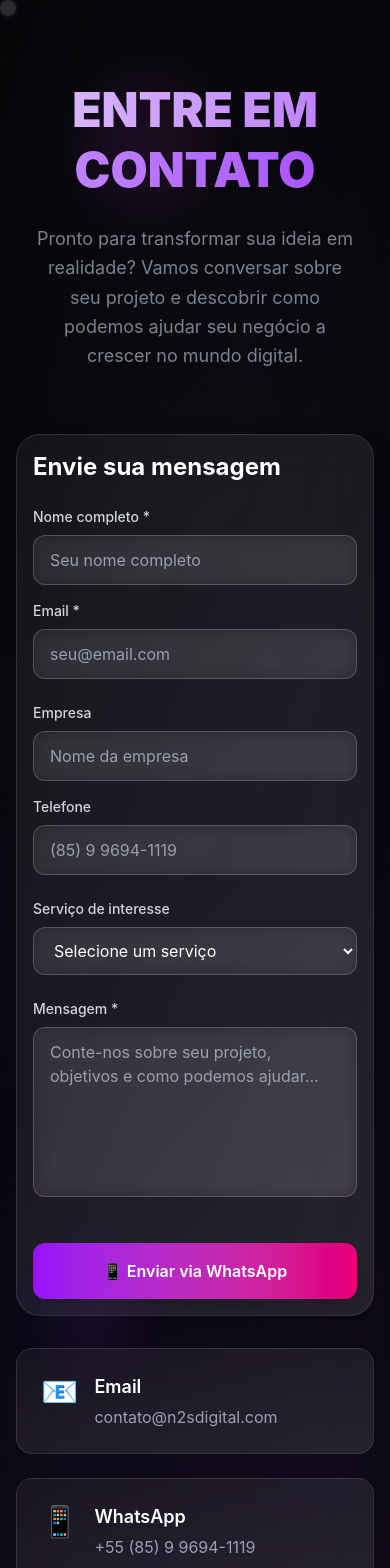
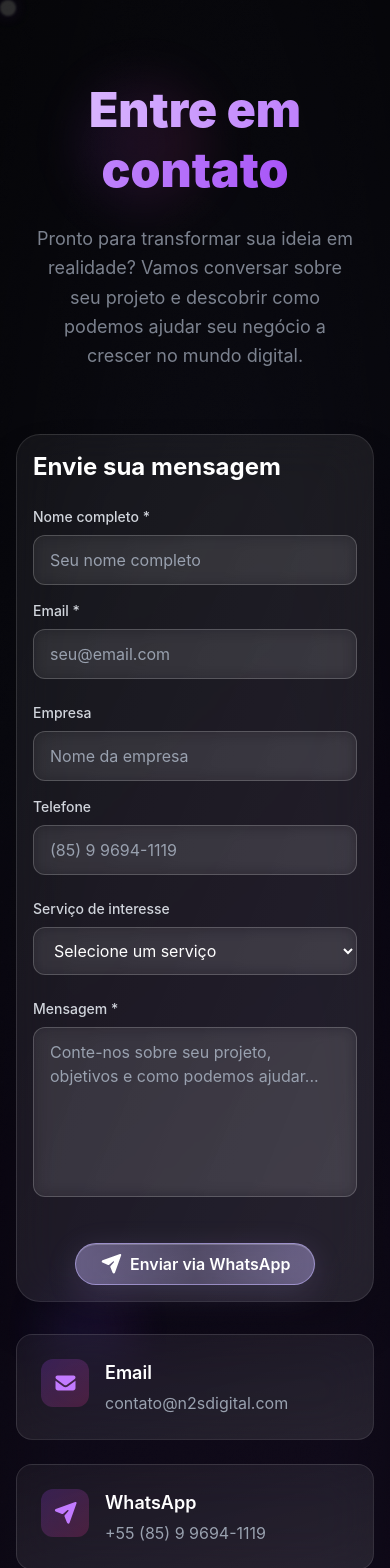
Before and after one commit to naok1m/N2SDigital, a React (Vite) app in the folder n2s-website/: page /contato in a window 390 px wide. Shown: the top 1568 px of the page. Built offline with nearby package versions, Linux system fonts and the light colour scheme; a web font is replaced by a local one.

Commit message:
melhoria do contact.jsx

```diff
--- a/n2s-website/src/components/CustomCursor.jsx
+++ b/n2s-website/src/components/CustomCursor.jsx
@@ -41,10 +41,16 @@ export default function CustomCursor() {
     const handleMouseEnter = (e) => {
       const element = e.target;
 
+      // Verificar se o elemento existe e tem classList
+      if (!element || !element.classList) {
+        gsap.set(cursor, { opacity: 0.4 });
+        return;
+      }
+
       // Ignorar imagens de background
       if (element.tagName === 'IMG' ||
           element.classList.contains('background-image') ||
-          element.parentElement?.classList.contains('background-image')) {
+          (element.parentElement && element.parentElement.classList && element.parentElement.classList.contains('background-image'))) {
         return;
       }
 
@@ -103,10 +109,23 @@ export default function CustomCursor() {
     const handleMouseLeave = (e) => {
       const element = e.target;
 
+      // Verificar se o elemento existe e tem classList
+      if (!element || !element.classList) {
+        setIsHovering(false);
+        gsap.to(cursor, {
+          scale: 1,
+          rotation: 0,
+          duration: 0.3,
+          ease: "power2.out"
+        });
+        gsap.set(cursor, { opacity: 0.4 });
+        return;
+      }
+
       // Ignorar imagens de background
       if (element.tagName === 'IMG' ||
           element.classList.contains('background-image') ||
-          element.parentElement?.classList.contains('background-image')) {
+          (element.parentElement && element.parentElement.classList && element.parentElement.classList.contains('background-image'))) {
         return;
       }
 
--- a/n2s-website/src/components/contact.jsx
+++ b/n2s-website/src/components/contact.jsx
@@ -1,6 +1,15 @@
 import React, { useState, useRef, useEffect } from 'react';
 import { gsap } from 'gsap';
 import { ScrollTrigger } from 'gsap/ScrollTrigger';
+import { FontAwesomeIcon } from '@fortawesome/react-fontawesome';
+import {
+  faEnvelope,
+  faPhone,
+  faMapMarkerAlt,
+  faClock,
+  faPaperPlane,
+  faRocket
+} from '@fortawesome/free-solid-svg-icons';
 import GlassButton from './glassButton';
 import CustomCursor from './CustomCursor';
 import Footer from './footer';
@@ -173,25 +182,25 @@ Enviado através do formulario de contato do site N2S Digital
 
   const contactInfo = [
     {
-      icon: '📧',
+      icon: faEnvelope,
       title: 'Email',
       value: 'contato@n2sdigital.com',
       link: 'mailto:contato@n2sdigital.com'
     },
     {
-      icon: '📱',
+      icon: faPaperPlane,
       title: 'WhatsApp',
       value: '+55 (85) 9 9694-1119',
       link: 'https://wa.me/5585996941119'
     },
     {
-      icon: '📍',
+      icon: faMapMarkerAlt,
       title: 'Localização',
       value: 'Fortaleza, CE - Brasil',
       link: '#'
     },
     {
-      icon: '🕒',
+      icon: faClock,
       title: 'Horário',
       value: 'Seg - Sex: 9h às 18h',
       link: '#'
@@ -299,7 +308,7 @@ Enviado através do formulario de contato do site N2S Digital
               className="text-5xl md:text-7xl font-black leading-tight mb-6"
             >
               <span className="bg-gradient-to-r from-[#d8b4fe] via-[#c084fc] to-[#a855f7] bg-clip-text text-transparent">
-                ENTRE EM CONTATO
+                Entre em contato
               </span>
             </h2>
 
@@ -434,11 +443,11 @@ Enviado através do formulario de contato do site N2S Digital
                   )}
 
                   {/* Botão de envio */}
-                  <div className="pt-4">
-                    <button
-                      type="submit"
+                  <div className="pt-4 flex justify-center">
+                    <GlassButton
+                      onClick={handleSubmit}
                       disabled={isSubmitting}
-                      className="w-full py-4 px-8 bg-gradient-to-r from-purple-600 to-pink-600 hover:from-purple-700 hover:to-pink-700 disabled:from-gray-600 disabled:to-gray-700 text-white font-semibold rounded-xl transition-all duration-300 transform hover:scale-105 disabled:scale-100 disabled:cursor-not-allowed shadow-lg hover:shadow-purple-500/25"
+                      className="py-4 px-8 text-white font-semibold rounded-xl transition-all duration-300 transform hover:scale-105 disabled:scale-100 disabled:cursor-not-allowed shadow-lg hover:shadow-purple-500/25"
                     >
                       {isSubmitting ? (
                         <span className="flex items-center justify-center gap-2">
@@ -446,9 +455,12 @@ Enviado através do formulario de contato do site N2S Digital
                           Preparando...
                         </span>
                       ) : (
-                        '📱 Enviar via WhatsApp'
+                        <span className="flex items-center gap-2">
+                          <FontAwesomeIcon icon={faPaperPlane} className="text-lg" />
+                          Enviar via WhatsApp
+                        </span>
                       )}
-                    </button>
+                    </GlassButton>
                   </div>
                 </form>
               </div>
@@ -464,8 +476,11 @@ Enviado através do formulario de contato do site N2S Digital
                     className="group bg-gradient-to-br from-white/5 to-white/10 backdrop-blur-xl rounded-2xl p-6 border border-white/10 hover:border-purple-500/30 transition-all duration-300 hover:transform hover:scale-105"
                   >
                     <div className="flex items-start gap-4">
-                      <div className="text-3xl group-hover:scale-110 transition-transform duration-300">
-                        {info.icon}
+                      <div className="w-12 h-12 bg-gradient-to-br from-purple-500/20 to-pink-500/20 rounded-xl flex items-center justify-center group-hover:scale-110 transition-transform duration-300">
+                        <FontAwesomeIcon
+                          icon={info.icon}
+                          className="text-xl text-purple-400"
+                        />
                       </div>
                       <div className="flex-1">
                         <h4 className="text-lg font-semibold text-white mb-1">
@@ -484,20 +499,25 @@ Enviado através do formulario de contato do site N2S Digital
               </div>
 
               {/* Call to action */}
-              <div className="bg-gradient-to-br from-purple-500/10  item-center to-pink-500/10 backdrop-blur-xl justify-center rounded-2xl p-8 border border-purple-500/20">
+              <div className="bg-gradient-to-br from-white/5 to-white/10 backdrop-blur-xl rounded-3xl p-4 md:p-8 border border-white/10 shadow-2xl">
+                <div className="text-center">
+                  <div className="w-16 h-16 bg-gradient-to-br from-purple-500/20 to-pink-500/20 rounded-2xl flex items-center justify-center mx-auto mb-6">
+                    <FontAwesomeIcon icon={faRocket} className="text-2xl text-purple-400" />
+                  </div>
                   <h3 className="text-2xl font-bold text-white mb-4">
                     Pronto para começar?
                   </h3>
                   <p className="text-gray-300 mb-6">
                     Inicie seu projeto conosco e vamos transformar sua ideia em realidade.
                   </p>
+                  <div className="flex justify-center">
                     <GlassButton
                       onClick={() => setShowProjectModal(true)}
-    className="mx-auto justify-center mt-10"
                     >
                       Iniciar meu projeto
                     </GlassButton>
-
+                  </div>
+                </div>
               </div>
 
             </div>
@@ -593,13 +613,13 @@ Enviado através do formulario de contato do site N2S Digital
                 >
                   Cancelar
                 </button>
-                <button
+                <GlassButton
                   onClick={handleProjectSubmission}
                   disabled={selectedServices.length === 0}
-                  className="flex-1 py-3 px-6 bg-gradient-to-r from-purple-600 to-pink-600 hover:from-purple-700 hover:to-pink-700 disabled:from-gray-600 disabled:to-gray-700 text-white font-semibold rounded-xl transition-all duration-300 disabled:cursor-not-allowed"
+                  className="flex-1 py-3 px-6 text-white font-semibold rounded-xl transition-all duration-300 disabled:cursor-not-allowed"
                 >
                   Enviar Briefing
-                </button>
+                </GlassButton>
               </div>
             </div>
           </div>
```
Also changed, not shown: n2s-website/src/main.jsx (line endings or trailing spaces). Lines whose indentation alone changed are shown as unchanged.
